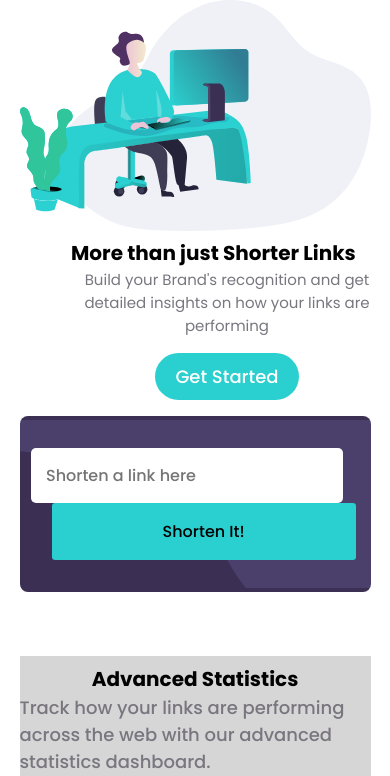
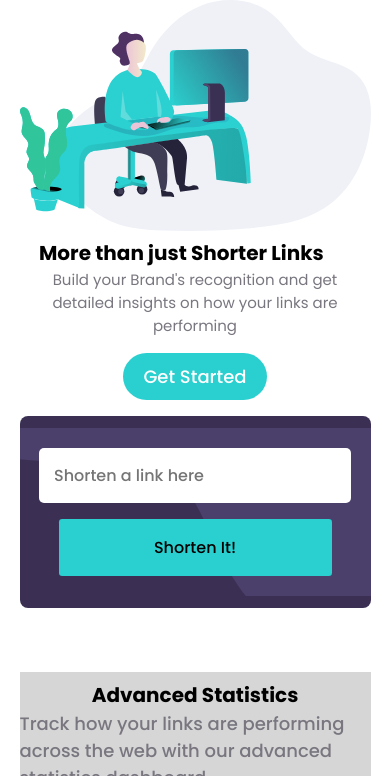
Before and after one commit to raghav0477/url-shorten, a plain HTML site: page index.html in a window 390 px wide. Shown: the top 776 px of the page. Drawn offline with Linux system fonts and the light colour scheme.

Commit message:
updated some css

```diff
--- a/style.css
+++ b/style.css
@@ -65,9 +65,7 @@ button {
   align-items: center;
   margin-top: 2rem;
 }
-.hero-right{
-  padding-left: 4rem;
-}
+
 .hero-right h1 {
   font-size: 5rem;
   font-weight: 700;
@@ -358,7 +356,7 @@ input {
     margin: 10px auto;
   }
   .newUrl-btn {
-    width: 78vw;
+    width: 70vw;
     justify-content: center;
     margin-top: 1rem;
   }
@@ -440,6 +438,7 @@ input {
   }
   input {
     width: 80vw;
+    margin-right: 0;
   }
   .stats {
     display: flex;
@@ -484,7 +483,8 @@ input {
     margin: 10px auto;
   }
   .newUrl-btn {
-    width: 78vw;
+    width: 70vw;
+    margin-top: 1rem;
     justify-content: center;
   }
   .result .items {
```
